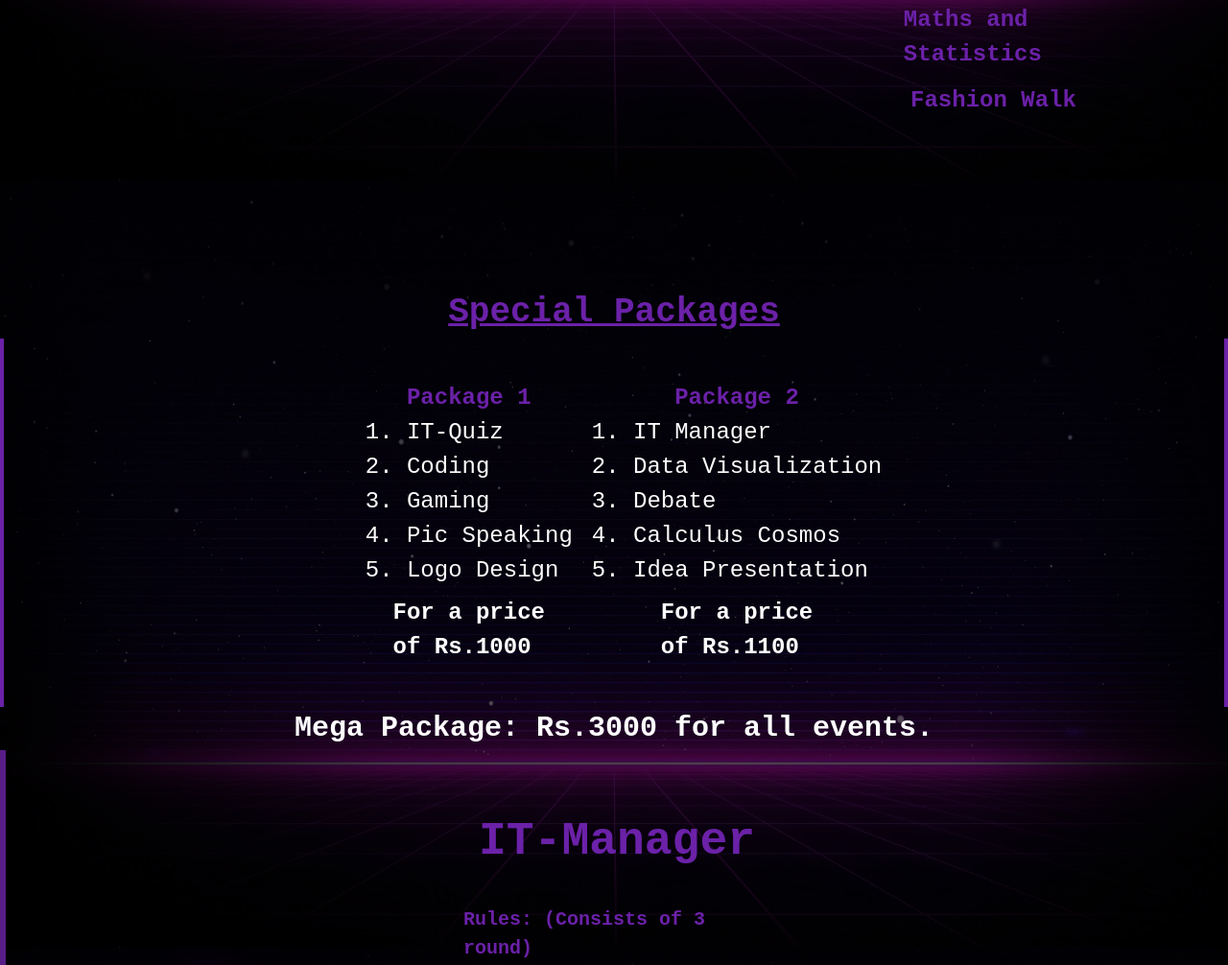
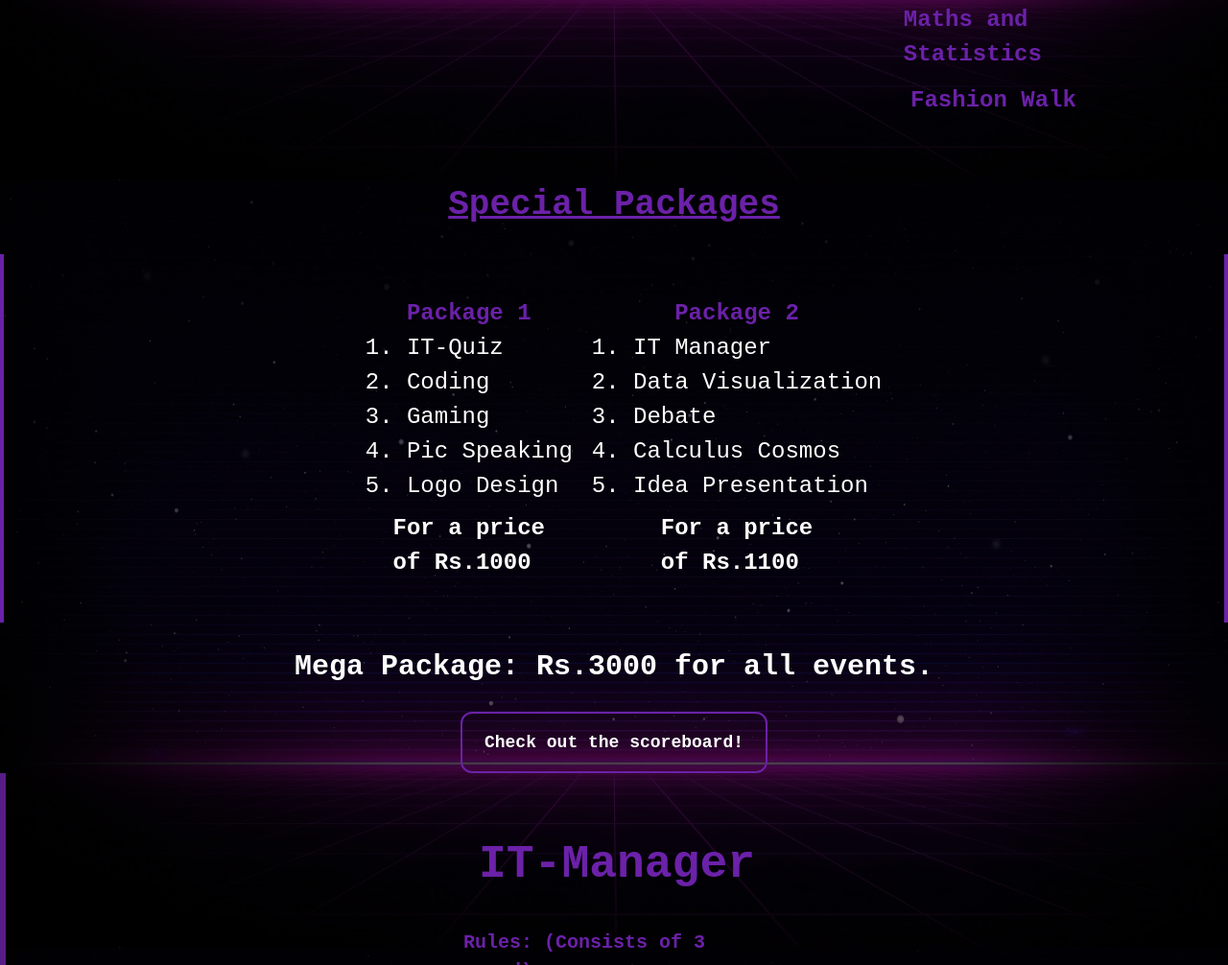
Before and after one commit to Shadan-Jamal/Technovation-2024, a website: page public/index.html in a window 1280 px wide. Shown: the part 613-1619 px from the top of the page at 96% size. Drawn offline with nearby package versions, Linux system fonts and the light colour scheme; a web font is replaced by a local one.

Commit message:
add scoreboard

```diff
--- a/public/index.html
+++ b/public/index.html
@@ -64,9 +64,11 @@
             </div>
             <button id="show-nav" class="mr-6 w-8 h-1 relative bg-white rounded"></button>
         </nav>
+
         <!--Packages-->
 
-        <h1 class="w-screen text-4xl default-text-color text-center underline font-extrabold mt-28" id="package-heading">Special Packages</h1>
+        <section class="flex flex-col gap-6">
+        <h1 class="w-screen text-4xl default-text-color text-center underline font-extrabold" id="package-heading">Special Packages</h1>
 
         <div id="packages" data-aos="fade-down" data-aos-duration="1000ms" class="h-72 lg:h-96 flex flex-row justify-center items-center w-screen border-x-4 border-x-purple-800 lg:text-2xl">
             <div class="px-5 flex flex-col justify-center items-center">
@@ -92,10 +94,15 @@
                 <p class="text-white font-extrabold grow">For a price<br> of Rs.1100</p>
             </div>
         </div>
+
         <div class="w-screen text-center" data-aos="fade-down" data-aos-duration="1000ms">
             <p class="font-extrabold text-white text-3xl text-center inline-block">Mega Package: Rs.3000 for all events.</p>
         </div>
 
+            <button class="container mx-auto w-72 h-12 lg:w-80 lg:h-16 rounded-xl text-white font-bold border-2 border-purple-800 text-base lg:text-lg" id="scoreboard">
+                <a href="https://inspire-technical-coding.my.canva.site/technovation#page-1" target="_blank" class="p-5">Check out the scoreboard!</a>
+            </button>
+        </section>
         <!--Events Section-->
         <section class="container mx-auto w-full max-h-screen-md z-0" id="events-section">
 
--- a/src/technovation.css
+++ b/src/technovation.css
@@ -182,3 +182,13 @@ img{
     top:0;
     height: 4rem;
 }
+
+#scoreboard:hover{
+    animation: bg-appear 250ms ease forwards;
+}
+@keyframes bg-appear{
+    100%{
+        --tw-bg-opacity: 1;
+    background-color: rgb(107 33 168 / var(--tw-bg-opacity));
+    }
+}
```
Also changed, not shown: public/technovation.css.
